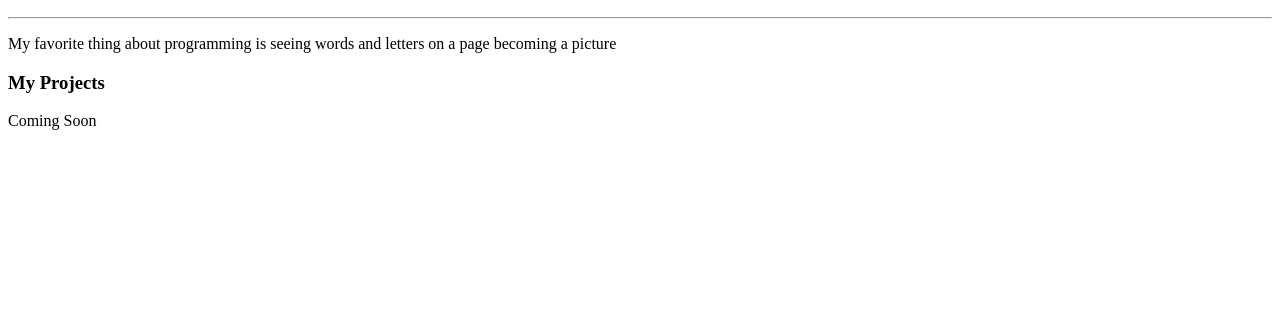
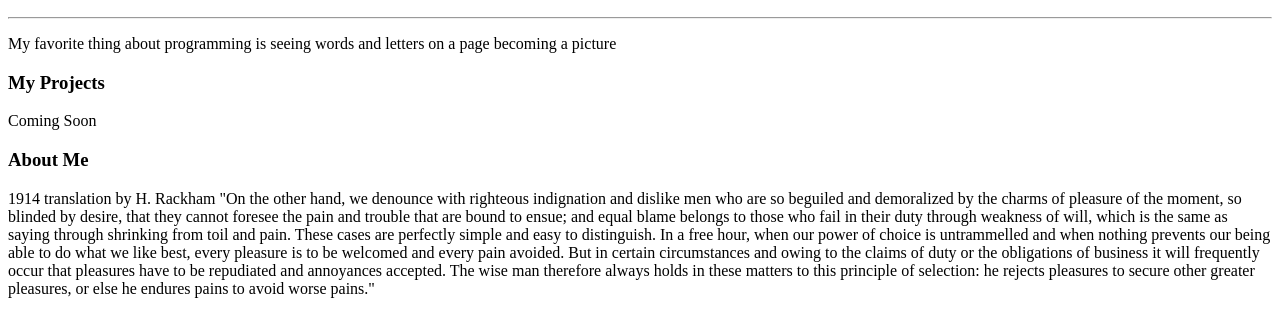
Before and after one commit to Grahambone37/Portfolio-side, a plain HTML site: page index.html in a window 1280 px wide. Shown: the part 110-446 px from the top of the page. Drawn offline with Linux system fonts and the light colour scheme.

Commit message:
Steps 8-9

```diff
--- a/index.html
+++ b/index.html
@@ -13,8 +13,15 @@
 		<p>My favorite thing about programming is seeing words and letters on a page becoming a picture</p>
 		<h3>My Projects</h3>
 		<p>Coming Soon</p>
+		<h3>About Me</h3>
+		<p>1914 translation by H. Rackham
 
-
+			"On the other hand, we denounce with righteous indignation and dislike men who are so beguiled and demoralized by the charms of pleasure of the moment,
+			so blinded by desire, that they cannot foresee the pain and trouble that are bound to ensue; and equal blame belongs to those who fail in their duty through weakness of will,
+			which is the same as saying through shrinking from toil and pain. These cases are perfectly simple and easy to distinguish. In a free hour,
+			when our power of choice is untrammelled and when nothing prevents our being able to do what we like best, every pleasure is to be welcomed and every pain avoided.
+			But in certain circumstances and owing to the claims of duty or the obligations of business it will frequently occur that pleasures have to be repudiated and annoyances accepted.
+			The wise man therefore always holds in these matters to this principle of selection: he rejects pleasures to secure other greater pleasures, or else he endures pains to avoid worse pains."</p>
 	</div>
 	<!--
 	  Directions:
```
